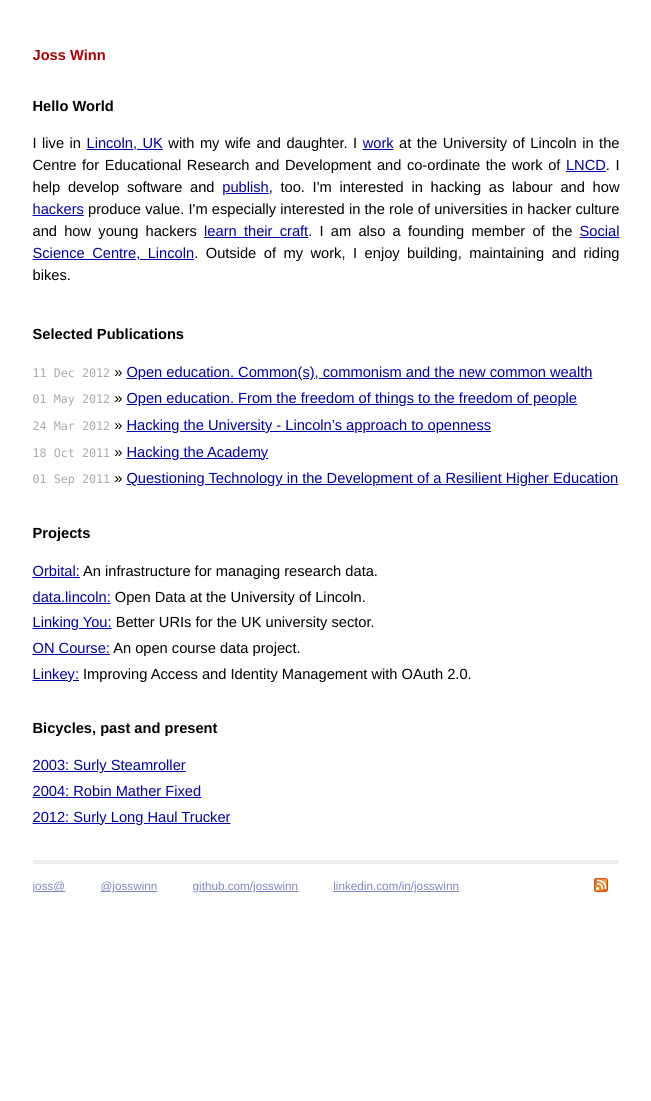
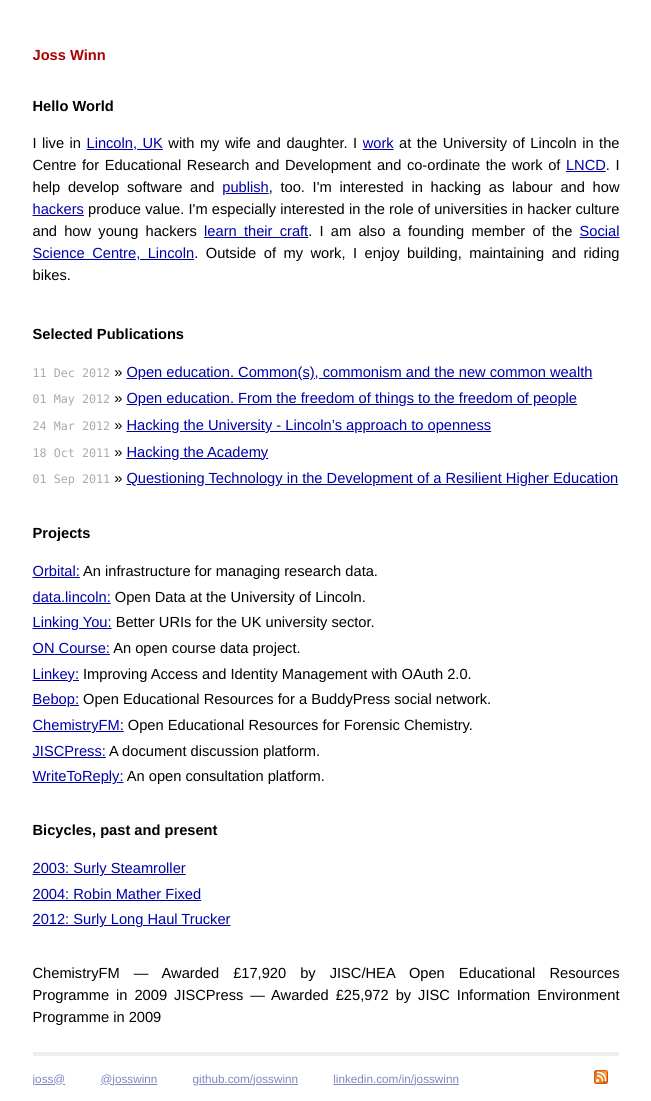
Before and after one commit to josswinn/josswinn.github.com, a Jekyll site: the page built from index.html, in a window 1280 px wide. Shown: the whole page, without its empty margins (314-965 px from the left). Built offline with Jekyll 4.4.1, drawn with Linux system fonts in a browser that asks for light colours; Markdown is read by kramdown in place of the engine named in the settings; before the commit the page ends 944 px from its top, so only the background shows below that.

Commit message:
updated projects

```diff
--- a/index.html
+++ b/index.html
@@ -20,6 +20,10 @@
     <li><a href="http://lncd.lincoln.ac.uk/project/linking-you/">Linking You:</a> Better URIs for the UK university sector.</li>
     <li><a href="http://lncd.lincoln.ac.uk/project/on-course/">ON Course:</a> An open course data project.</li>
     <li><a href="http://lncd.lincoln.ac.uk/project/linkey/">Linkey:</a> Improving Access and Identity Management with OAuth 2.0.</li>
+    <li><a href="http://lncd.lincoln.ac.uk/project/bebop/">Bebop:</a> Open Educational Resources for a BuddyPress social network.</li>
+    <li><a href="http://lncd.lincoln.ac.uk/project/chemistryfm/">ChemistryFM:</a> Open Educational Resources for Forensic Chemistry.</li>
+    <li><a href="http://lncd.lincoln.ac.uk/project/jiscpress/">JISCPress:</a> A document discussion platform.</li>
+    <li><a href="http://writetoreply.org">WriteToReply:</a> An open consultation platform.</li>
   </ul>
 <h1>Bicycles, past and present</h1>
   <ul class="posts">
@@ -28,3 +32,8 @@
     <li><a href="http://josswinn.org/bikes/lht.html">2012: Surly Long Haul Trucker</a></li>
   </ul>
 </div>
+
+
+
+    ChemistryFM — Awarded £17,920 by JISC/HEA Open Educational Resources Programme in 2009
+    JISCPress — Awarded £25,972 by JISC Information Environment Programme in 2009
```
